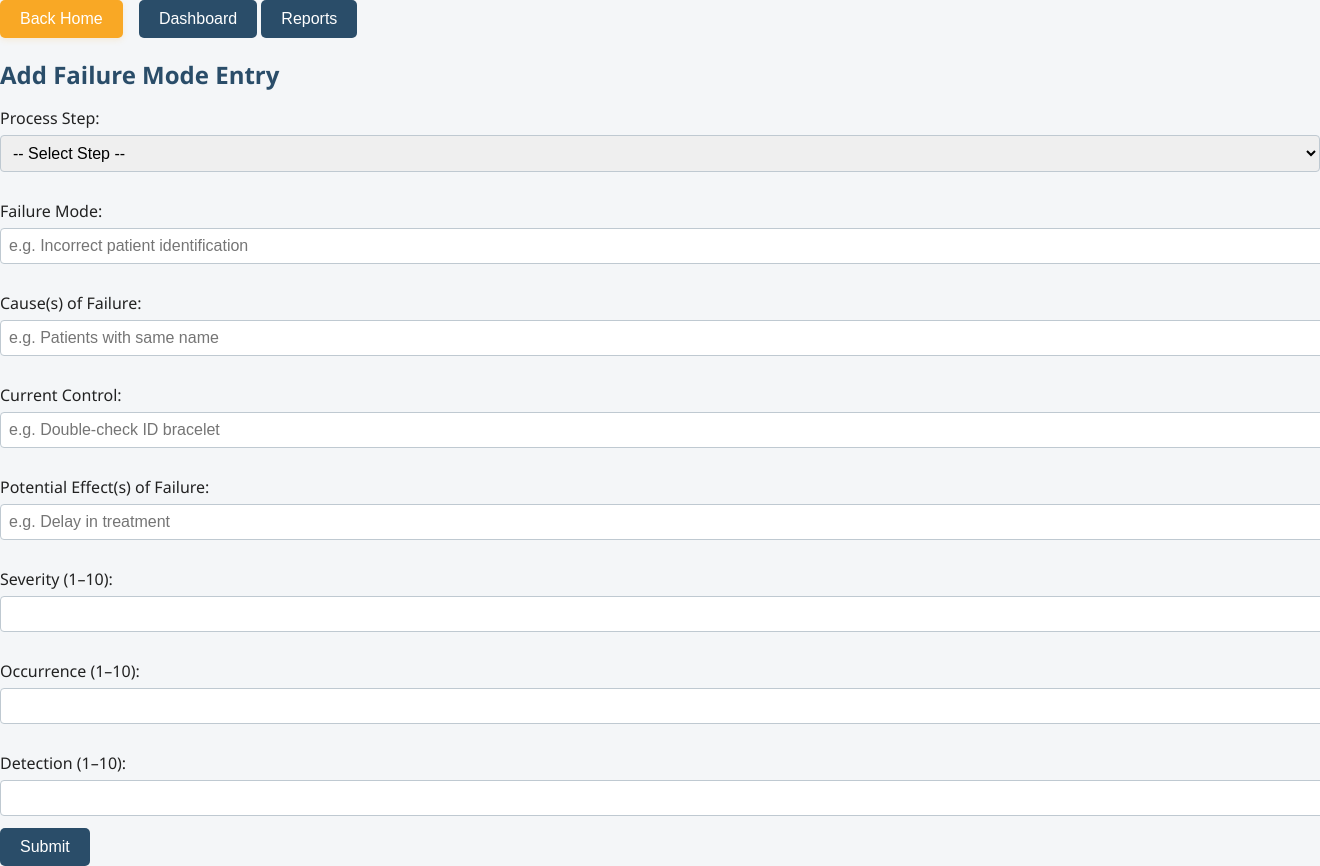
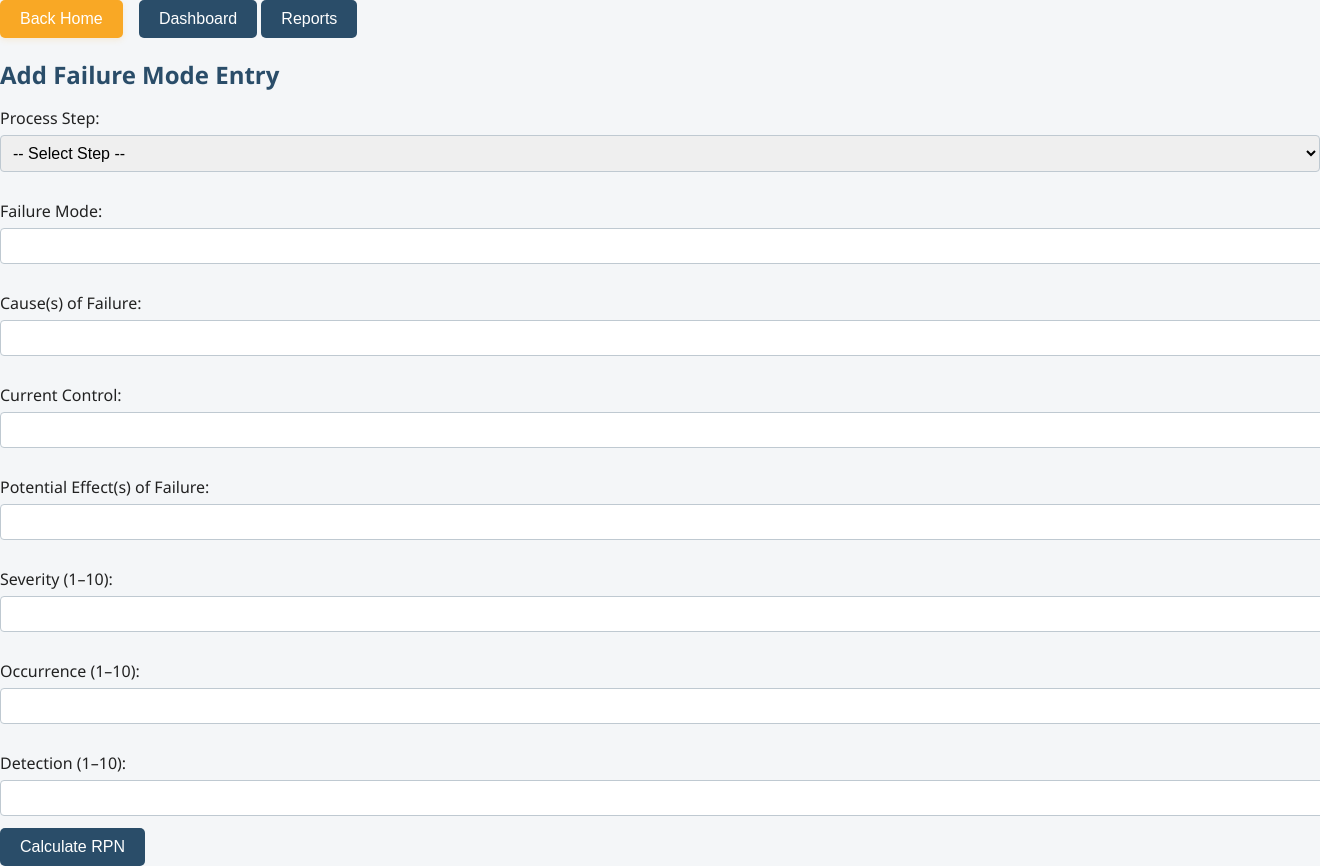
Before and after one commit to Amardoo/FMEA2, a Flask app: page /form in a window 1320 px wide; the page is wider, and only the part inside the window is pictured. Run offline with Flask 3, Linux system fonts and the light colour scheme.

```diff
--- a/templates/form.html
+++ b/templates/form.html
@@ -29,19 +29,19 @@
 
             <!-- 2. Failure Mode -->
             <label for="failure_mode">Failure Mode:</label>
-            <input type="text" id="failure_mode" name="failure_mode" placeholder="e.g. Incorrect patient identification" required>
+            <input type="text" id="failure_mode" name="failure_mode" placeholder="" required>
 
             <!-- 3. Cause(s) of Failure -->
             <label for="cause">Cause(s) of Failure:</label>
-            <input type="text" id="cause" name="cause" placeholder="e.g. Patients with same name" required>
+            <input type="text" id="cause" name="cause" placeholder="" required>
 
             <!-- 4. Current Control -->
             <label for="control">Current Control:</label>
-            <input type="text" id="control" name="control" placeholder="e.g. Double-check ID bracelet" required>
+            <input type="text" id="control" name="control" placeholder="" required>
 
              <!-- 5. Potential Effect(s) of Failure -->
             <label for="effect">Potential Effect(s) of Failure:</label>
-            <input type="text" id="effect" name="effect" placeholder="e.g. Delay in treatment" required>
+            <input type="text" id="effect" name="effect" placeholder="" required>
 
 
             <!-- 6. Severity -->
@@ -56,7 +56,7 @@
             <label for="detection">Detection (1–10):</label>
             <input type="number" id="detection" name="detection" min="1" max="10" required>
 
-            <button type="submit">Submit</button>
+            <button type="submit">Calculate RPN </button>
         </form>
         {% if error %}
             <p class="error">{{ error }}</p>
```
Also changed, not shown: fmea.db.
